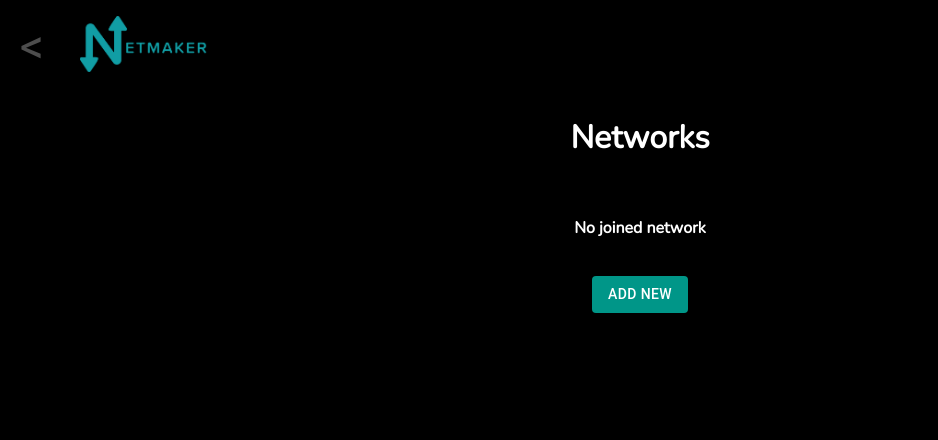
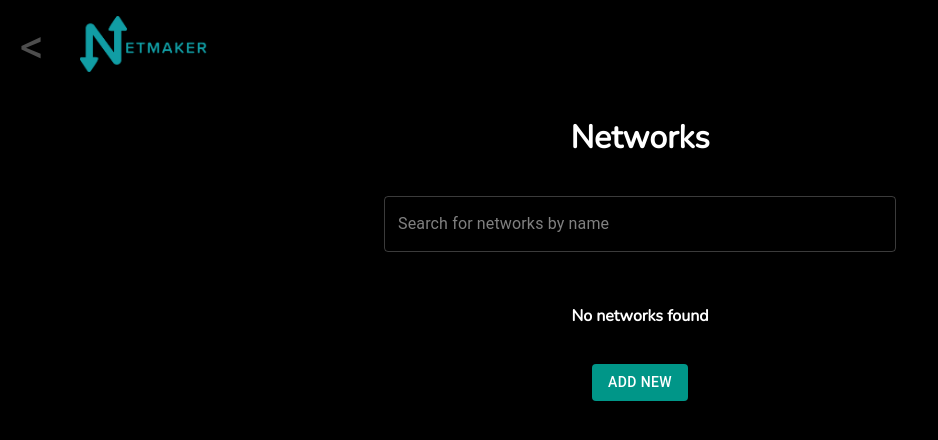
Before and after one commit to gravitl/netclient, a React (Vite) app in the folder gui/frontend/: page / in a window 1280 px wide. Shown: the top 440 px of the page, without its empty margins (0-938 px from the left). Built offline with nearby package versions, Linux system fonts and the light colour scheme.

Commit message:
feat(GRA-609bd): add networks search and public keys

```diff
--- a/gui/frontend/src/components/NetworkTable.tsx
+++ b/gui/frontend/src/components/NetworkTable.tsx
@@ -29,7 +29,7 @@ export default function NetworkTable(props: NetworkTableProps) {
   return (
     <>
       {props?.networks?.length > 0 ? (
-        <TableContainer component={Paper}>
+        <TableContainer component={Paper} style={{ width: '80vw'}}>
           <Table size="small">
             <TableHead>
               <TableRow>
--- a/gui/frontend/src/components/PeersTable.tsx
+++ b/gui/frontend/src/components/PeersTable.tsx
@@ -13,7 +13,7 @@ import {
 import TablePaginationActions from "@mui/material/TablePagination/TablePaginationActions";
 import React from "react";
 import { Peer } from "../models/Peer";
-import extractPeerEndpoint from "../utils/peers";
+import { extractPeerEndpoint, byteArrayToString } from "../utils/peers";
 
 interface PeersTableProps {
   peers: Peer[];
@@ -48,6 +48,7 @@ export default function PeersTable(props: PeersTableProps) {
             <TableHead>
               <TableRow>
                 <TableCell>Peer endpoint</TableCell>
+                <TableCell>Public key</TableCell>
               </TableRow>
             </TableHead>
             <TableBody>
@@ -60,6 +61,7 @@ export default function PeersTable(props: PeersTableProps) {
               ).map((p) => (
                 <TableRow key={`${p.PublicKey}${p.Endpoint}`}>
                   <TableCell>{extractPeerEndpoint(p)}</TableCell>
+                  <TableCell>{byteArrayToString(p.PublicKey)}</TableCell>
                 </TableRow>
               ))}
             </TableBody>
--- a/gui/frontend/src/pages/Networks.tsx
+++ b/gui/frontend/src/pages/Networks.tsx
@@ -1,7 +1,7 @@
 import Grid from "@mui/material/Grid";
-import { Button } from "@mui/material";
+import { Button, TextField } from "@mui/material";
 import LoopIcon from "@mui/icons-material/Loop";
-import { useCallback, useEffect, useState } from "react";
+import { useCallback, useEffect, useMemo, useState } from "react";
 import NetworkTable from "../components/NetworkTable";
 import { Link } from "react-router-dom";
 import { AppRoutes } from "../routes";
@@ -12,6 +12,7 @@ import { main } from "../../wailsjs/go/models";
 function Networks() {
   const [isLoadingNetworks, setIsLoadingNetworks] = useState<boolean>(true);
   const [networks, setNetworks] = useState<main.Network[]>([]);
+  const [networksSearch, setNetworksSearch] = useState<string>('');
   const { networksState, networksDispatch } = useNetworksContext();
 
   const loadNetworks = useCallback(() => {
@@ -29,6 +30,10 @@ function Networks() {
       setIsLoadingNetworks(false);
     };
   }, [setIsLoadingNetworks]);
+
+  const filteredNetworks = useMemo(() => {
+    return networksState.networks.filter(nw => nw.node?.network.toLocaleLowerCase().includes(networksSearch.toLocaleLowerCase()))
+  }, [networksSearch, networksState])
 
   const changeNetworkStatus = useCallback(
     async (networkName: string, newStatus: boolean) => {
@@ -63,9 +68,11 @@ function Networks() {
       </Grid>
 
       <Grid
+        container
         item
         xs={12}
-        justifyContent="center"
+        direction="column"
+        alignItems="center"
         style={{ minHeight: "5rem", maxHeight: "65vh", overflow: "auto" }}
       >
         {isLoadingNetworks ? (
@@ -73,11 +80,23 @@ function Networks() {
             <LoopIcon fontSize="large" className="spinning" />
           </div>
         ) : (
-          <NetworkTable
-            networks={networksState.networks}
-            onNetworkStatusChange={changeNetworkStatus}
-            emptyMsg="No joined network"
-          />
+          <>
+            <Grid item xs={12}>
+              <TextField
+                style={{ width: "40vw" }}
+                placeholder="Search for networks by name"
+                value={networksSearch}
+                onChange={(e) => setNetworksSearch(e.target.value)}
+              />
+            </Grid>
+
+            <Grid item xs={12} marginTop="2rem">
+              <NetworkTable
+                networks={filteredNetworks}
+                onNetworkStatusChange={changeNetworkStatus}
+              />
+            </Grid>
+          </>
         )}
       </Grid>
 
--- a/gui/frontend/src/utils/peers.ts
+++ b/gui/frontend/src/utils/peers.ts
@@ -1,5 +1,9 @@
 import { Peer } from "../models/Peer";
 
-export default function extractPeerEndpoint(peer: Peer): string {
+export  function extractPeerEndpoint(peer: Peer): string {
   return `${peer.Endpoint?.IP}:${peer?.Endpoint?.Port}`
 }
+
+export function byteArrayToString(byteArray: any): string {
+  return btoa(String.fromCharCode(...new Uint8Array(byteArray)));
+}
```
Also changed, not shown: 1 other file (tests, documents, lock files or other folders).
